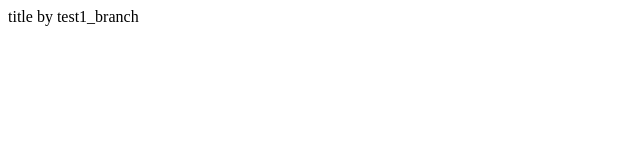
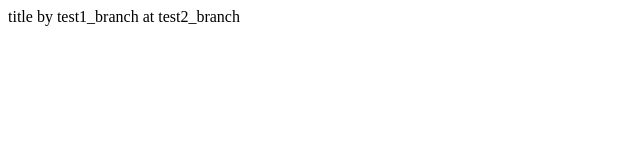
Before and after one commit to shunsukekyuwa/test, a plain HTML site: page index.html in a window 1280 px wide. Shown: the whole page, without its empty margins (0-640 px from the left). Drawn offline with Linux system fonts and the light colour scheme.

Commit message:
at test2

```diff
--- a/index.html
+++ b/index.html
@@ -2,5 +2,6 @@
 	<body>
 		title
 		by test1_branch
+		at test2_branch
 	</body>
 </html>
```
